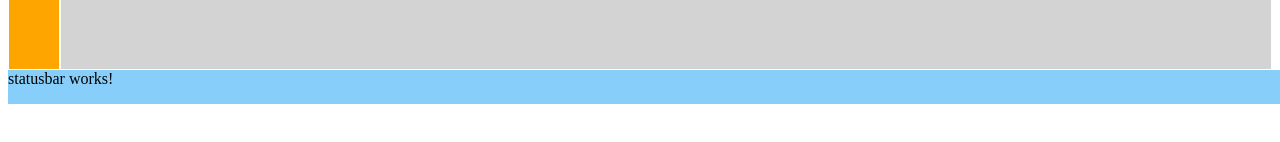
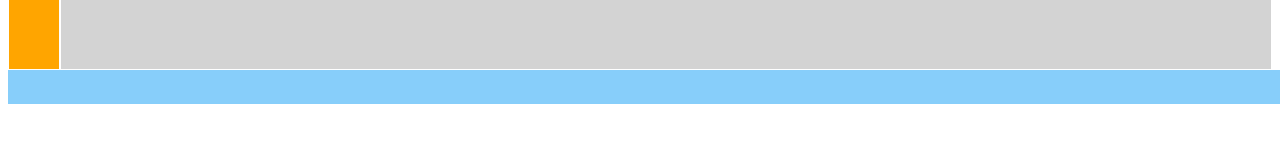
Before and after one commit to icaunus/painter, an Angular app: page / in a window 1280 px wide. Shown: the part 540-682 px from the top of the page. Built offline with nearby package versions, Linux system fonts and the light colour scheme.

Commit message:
status bar ready

```diff
--- a/src/app/shapes/shapes.component.ts
+++ b/src/app/shapes/shapes.component.ts
@@ -22,11 +22,19 @@ export class ShapesComponent implements OnInit {
     let lineDash:HTMLInputElement = <HTMLInputElement> document.getElementById("lineType");
     let canvas:HTMLCanvasElement = <HTMLCanvasElement> document.getElementById("painterCanvas");
     let context = canvas.getContext("2d");
+    let printCoordinates = (event) => {
+      var oldX = event.clientX;
+      var oldY = event.clientY;
+      var statusBar = document.getElementById("statusBar");
+
+      statusBar.innerHTML = oldX + ", " + oldY;
+    };
 
     circleBtn.addEventListener("click", function(event) {
       var oldX = event.clientX;
       var oldY = event.clientY;
 
+      printCoordinates(event);
       context.beginPath();
       context.arc(oldX, oldY, 40,0,2 * Math.PI);
       context.closePath();
@@ -39,6 +47,7 @@ export class ShapesComponent implements OnInit {
       var oldY = event.clientY;
       var newY = oldY + 50;
 
+      printCoordinates(event);
       context.setLineDash([1]);
       context.moveTo(oldX, oldY);
       context.lineTo(newX, newY);
@@ -63,6 +72,7 @@ export class ShapesComponent implements OnInit {
       var oldY = event.clientY;
       var newY = oldY + 50;
 
+      printCoordinates(event);
       context.setLineDash([10, 2]);
       context.moveTo(oldX, oldY);
       context.lineTo(newX, newY);
--- a/src/app/statusbar/statusbar.component.html
+++ b/src/app/statusbar/statusbar.component.html
@@ -1,3 +1 @@
-<div class="statusbar">
-  statusbar works!
-</div>
+<div id="statusBar" class="statusbar"></div>
```
